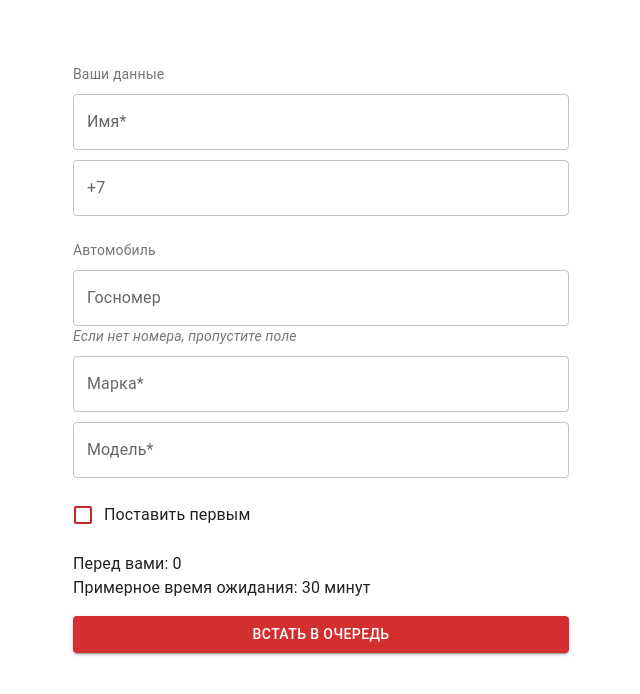
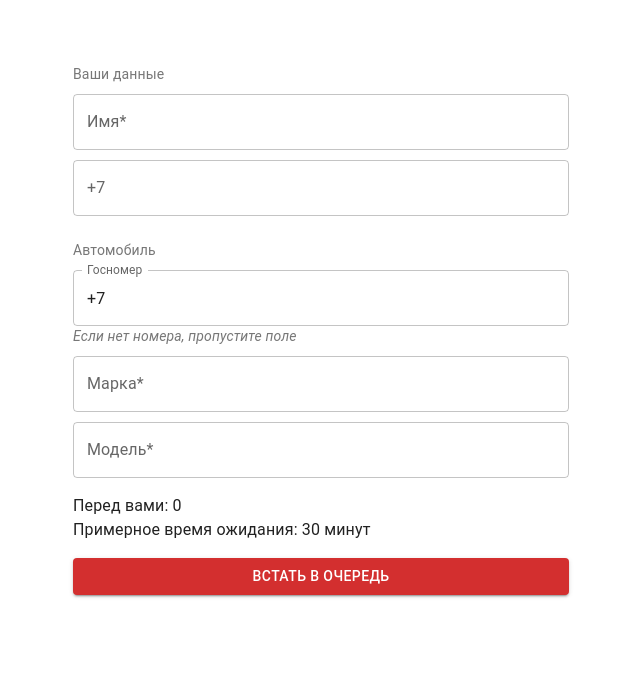
Before and after one commit to Asindeton/wheel-record-mvp, a React (Vite) app: page /customers in a window 1280 px wide. Shown: the top 694 px of the page, without its empty margins (319-959 px from the left). Built offline with nearby package versions, Linux system fonts and the light colour scheme; no server answers.

Commit message:
fix: fix build problems

```diff
--- a/src/pages/Customer/CustomerForm/CustomerForm.tsx
+++ b/src/pages/Customer/CustomerForm/CustomerForm.tsx
@@ -30,7 +30,7 @@ interface IFormInput {
 const defaultValues: IFormInput = {
   name: '',
   phone: '',
-  carNumber: '',
+  carNumber: '+7',
   carBrand: '',
   carModel: '',
   isFirst: false,
@@ -187,6 +187,7 @@ export const CustomerForm = ({ isEmployee, cancelHandler }: { isEmployee?: boole
               />
             )}
           />
+          {isEmployee && (
             <Box mt={2}>
               <Controller
                 name="isFirst"
@@ -209,6 +210,8 @@ export const CustomerForm = ({ isEmployee, cancelHandler }: { isEmployee?: boole
                 )}
               />
             </Box>
+          )}
+
           <Box mt={2}>
             <CustomerFooter isEmployee={isEmployee} />
           </Box>
```
Lines whose indentation alone changed are shown as unchanged.
